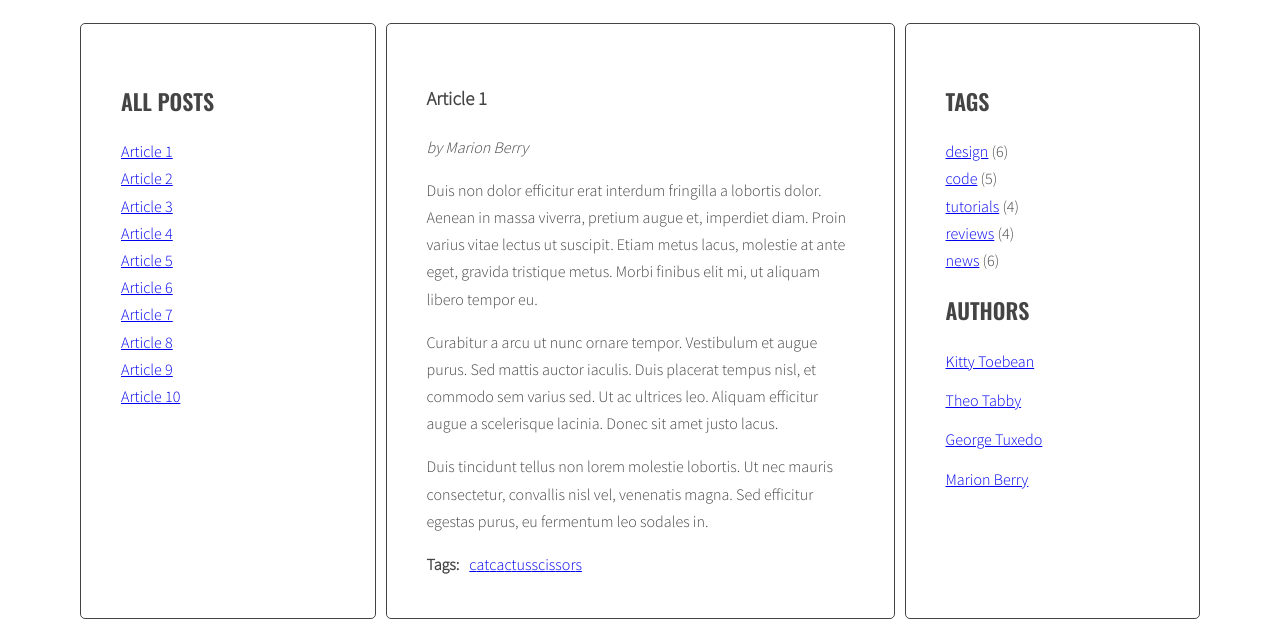
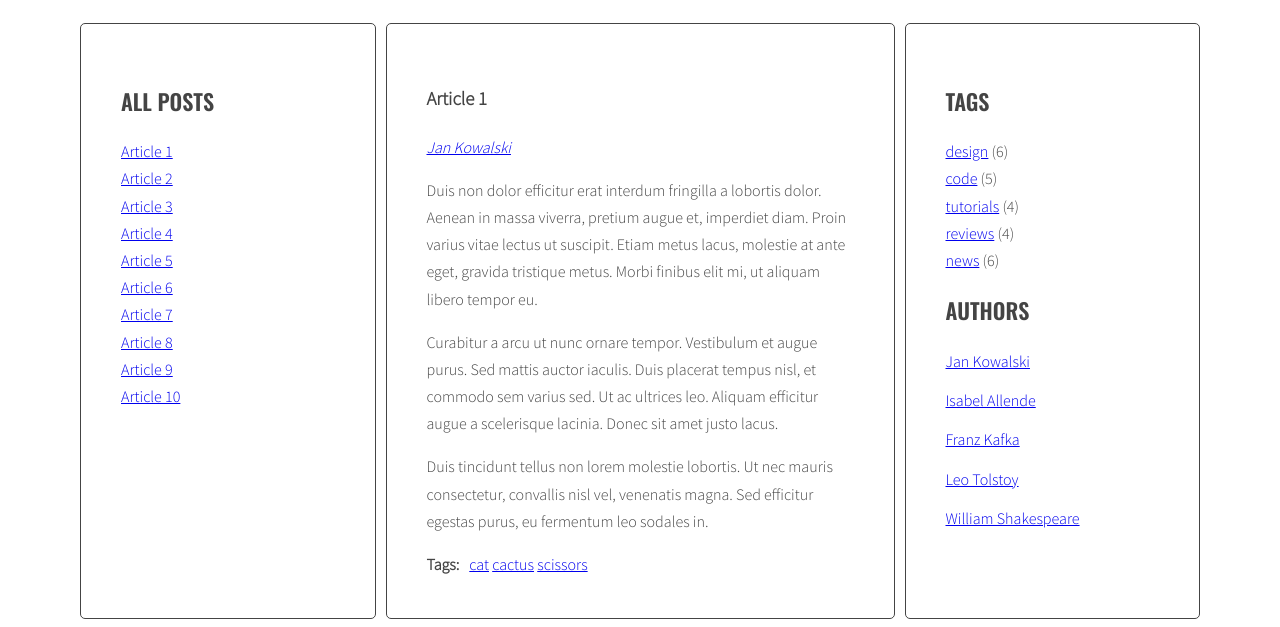
Before and after one commit to savespace/project-template, a website: page index.html in a window 1280 px wide. Shown: the part 220-847 px from the top of the page. Drawn offline with nearby package versions, Linux system fonts and the light colour scheme.

Commit message:
Add Tags & Authors

```diff
--- a/index.html
+++ b/index.html
@@ -15,7 +15,7 @@
                 <ul class="list titles"></ul>
             </aside>
             <section class="posts">
-                <article class="post active" id="article-1" data-tags="cat cactus scissors">
+                <article class="post active" id="article-1" data-tags="cat cactus scissors" data-author="Jan Kowalski">
                 <h3 class="post-title">Article 1</h3>
                 <p class="post-author">by Marion Berry</p>
                 <div class="post-content">
@@ -29,7 +29,7 @@
                     </ul>
                 </div>
                 </article>
-                <article class="post" id="article-2" data-tags="blogging content digital-marketing">
+                <article class="post" id="article-2" data-tags="blogging content digital-marketing" data-author="Isabel Allende">
                 <h3 class="post-title">Article 2</h3>
                 <p class="post-author">by Theo Tabby</p>
                 <div class="post-content">
@@ -42,7 +42,7 @@
                     <ul class="list list-horizontal"></ul>
                 </div>
                 </article>
-                <article class="post" id="article-3" data-tags="vegas plant-based healthy-eating">
+                <article class="post" id="article-3" data-tags="vegas plant-based healthy-eating" data-author="Jan Kowalski">
                 <h3 class="post-title">Article 3</h3>
                 <p class="post-author">by George Tuxedo</p>
                 <div class="post-content">
@@ -55,7 +55,7 @@
                     <ul class="list list-horizontal"></ul>
                 </div>
                 </article>
-                <article class="post" id="article-4" data-tags="AI machine-learning technology-trends">
+                <article class="post" id="article-4" data-tags="AI machine-learning technology-trends" data-author="Jan Kowalski">
                 <h3 class="post-title">Article 4</h3>
                 <p class="post-author">by Kitty Toebean</p>
                 <div class="post-content">
@@ -68,7 +68,7 @@
                     <ul class="list list-horizontal"></ul>
                 </div>
                 </article>
-                <article class="post" id="article-5" data-tags="travel hiking nature">
+                <article class="post" id="article-5" data-tags="travel hiking nature" data-author="Franz Kafka">
                 <h3 class="post-title">Article 5</h3>
                 <p class="post-author">by Marion Berry</p>
                 <div class="post-content">
@@ -81,7 +81,7 @@
                     <ul class="list list-horizontal"></ul>
                 </div>
                 </article>
-                <article class="post" id="article-6" data-tags="minimalism organization lifestyle">
+                <article class="post" id="article-6" data-tags="minimalism organization lifestyle" data-author="Franz Kafka">
                 <h3 class="post-title">Article 6</h3>
                 <p class="post-author">by George Tuxedo</p>
                 <div class="post-content">
@@ -94,7 +94,7 @@
                     <ul class="list list-horizontal"></ul>
                 </div>
                 </article>
-                <article class="post" id="article-7" data-tags="health sleep wellness">
+                <article class="post" id="article-7" data-tags="health sleep wellness" data-author="Jan Kowalski">
                 <h3 class="post-title">Article 7</h3>
                 <p class="post-author">by Kitty Toebean</p>
                 <div class="post-content">
@@ -107,7 +107,7 @@
                     <ul class="list list-horizontal"></ul>
                 </div>
                 </article>
-                <article class="post" id="article-8" data-tags="crypto investing finance">
+                <article class="post" id="article-8" data-tags="crypto investing finance" data-author="Franz Kafka">
                 <h3 class="post-title">Article 8</h3>
                 <p class="post-author">by Theo Tabby</p>
                 <div class="post-content">
@@ -120,7 +120,7 @@
                     <ul class="list list-horizontal"></ul>
                 </div>
                 </article>
-                <article class="post" id="article-9" data-tags="DIY home-office productivity">
+                <article class="post" id="article-9" data-tags="DIY home-office productivity" data-author="Leo Tolstoy">
                 <h3 class="post-title">Article 9</h3>
                 <p class="post-author">by Marion Berry</p>
                 <div class="post-content">
@@ -133,7 +133,7 @@
                     <ul class="list list-horizontal"></ul>
                 </div>
                 </article>
-                <article class="post" id="article-10" data-tags="photography landscape creative">
+                <article class="post" id="article-10" data-tags="photography landscape creative" data-author="William Shakespeare">
                 <h3 class="post-title">Article 10</h3>
                 <p class="post-author">by George Tuxedo</p>
                 <div class="post-content">
@@ -157,27 +157,8 @@
                 <li><a href="#">news</a> <span>(6)</span></li>
                 </ul>
                 <h2 class="section-title">Authors</h2>
-                <ul class="list authors">
-                <li>
-                    <a href="#">
-                    <span class="author-name">Kitty Toebean</span>
-                    </a>
-                </li>
-                <li>
-                    <a href="#">
-                    <span class="author-name">Theo Tabby</span>
-                    </a>
-                </li>
-                <li>
-                    <a href="#">
-                    <span class="author-name">George Tuxedo</span>
-                    </a>
-                </li>
-                <li>
-                    <a href="#">
-                    <span class="author-name">Marion Berry</span>
-                    </a>
-                </li>
+                <ul class="list authors authors-list">
+
                 </ul>
             </aside>
             </main>
--- a/js/script.js
+++ b/js/script.js
@@ -3,13 +3,13 @@
 const optArticleSelector = '.post',
   optTitleSelector = '.post-title',
   optTitleListSelector = '.titles',
-  optArticleTagsSelector = '.post-tags .list';
+  optArticleTagsSelector = '.post-tags .list',
+  optArticleAuthorSelector = '.post-author',
+  optAuthorsListSelector = '.authors-list';
 
 function titleClickHandler(event) {
   event.preventDefault();
-
   const clickedElement = this;
-  console.log('Link was clicked!', clickedElement);
 
   const activeLinks = document.querySelectorAll('.titles a.active');
   for (const activeLink of activeLinks) {
@@ -30,25 +30,17 @@ function titleClickHandler(event) {
   }
 }
 
-function generateTitleLinks() {
-  /* remove contents of titleList */
-  /* ... */
-
-  /* find all the articles and save them to variable: articles */
-  /* ... */
-
+function generateTitleLinks(customSelector = '') {
   const titleList = document.querySelector(optTitleListSelector);
   titleList.innerHTML = '';
 
-  const articles = document.querySelectorAll(optArticleSelector);
+  const articles = document.querySelectorAll(optArticleSelector + customSelector);
   let html = '';
 
   for (let article of articles) {
     const articleId = article.getAttribute('id');
     const articleTitle = article.querySelector(optTitleSelector).innerHTML;
-
-    const linkHTML = '<li><a href="#' + articleId + '"><span>' + articleTitle + '</span></a></li>';
-    html += linkHTML;
+    html += '<li><a href="#' + articleId + '"><span>' + articleTitle + '</span></a></li>';
   }
 
   titleList.innerHTML = html;
@@ -59,31 +51,120 @@ function generateTitleLinks() {
   }
 }
 
-
 function generateTags() {
   const articles = document.querySelectorAll(optArticleSelector);
   for (let article of articles) {
     const tagWrapper = article.querySelector(optArticleTagsSelector);
     if (!tagWrapper) continue;
 
-    let html = '';
-
     const articleTags = article.getAttribute('data-tags');
     if (!articleTags) {
       tagWrapper.innerHTML = '';
+      continue;
     }
 
-    const tagsArray = articleTags.split('').filter(Boolean);
+    const tagsArray = articleTags.split(' ').filter(Boolean);
+    let html = '';
 
     for (let tag of tagsArray) {
-      const linkHTML = '<li><a href="#tag-' + tag + '">' + tag + '</a></li>';
-      html += linkHTML;
-      console.log(articleTags);
+      html += '<li><a href="#tag-' + tag + '">' + tag + '</a></li> ';
     }
 
     tagWrapper.innerHTML = html;
   }
 }
 
+function tagClickHandler(event){
+  event.preventDefault();
+  const clickedElement = this;
+  const href = clickedElement.getAttribute('href');
+  const tag = href.replace('#tag-', '');
+
+  const activeTagLinks = document.querySelectorAll('a.active[href^="#tag-"]');
+  for (let activeLink of activeTagLinks) {
+    activeLink.classList.remove('active');
+  }
+
+  const tagLinks = document.querySelectorAll('a[href="' + href + '"]');
+  for (let tagLink of tagLinks) {
+    tagLink.classList.add('active');
+  }
+
+  generateTitleLinks('[data-tags~="' + tag + '"]');
+}
+
+function addClickListenersToTags(){
+  const tagLinks = document.querySelectorAll('a[href^="#tag-"]');
+  for (let tagLink of tagLinks) {
+    tagLink.addEventListener('click', tagClickHandler);
+  }
+}
+
+function generateAuthorsInArticles() {
+  const articles = document.querySelectorAll(optArticleSelector);
+  for (let article of articles) {
+    const authorWrapper = article.querySelector(optArticleAuthorSelector);
+    if (!authorWrapper) continue;
+
+    const author = article.getAttribute('data-author');
+    authorWrapper.innerHTML = '<a href="#author-' + author + '">' + author + '</a>';
+  }
+}
+
+function generateAuthorsSidebar() {
+  const articles = document.querySelectorAll(optArticleSelector);
+  const authors = {};
+
+  for (let article of articles) {
+    const author = article.getAttribute('data-author');
+    if (author) authors[author] = true;
+  }
+
+  const authorsListContainer = document.querySelector(optAuthorsListSelector);
+  if (!authorsListContainer) return;
+
+  let html = '';
+  for (let author in authors) {
+    html += '<li><a href="#author-' + author + '">' + author + '</a></li>';
+  }
+
+  authorsListContainer.innerHTML = html;
+
+  const authorLinks = authorsListContainer.querySelectorAll('a');
+  for (let link of authorLinks) {
+    link.addEventListener('click', authorClickHandler);
+  }
+}
+
+function authorClickHandler(event) {
+  event.preventDefault();
+  const clickedElement = this;
+  const href = clickedElement.getAttribute('href');
+  const author = href.replace('#author-', '');
+
+  const activeAuthorLinks = document.querySelectorAll('a.active[href^="#author-"]');
+  for (let activeLink of activeAuthorLinks) {
+    activeLink.classList.remove('active');
+  }
+
+  const authorLinks = document.querySelectorAll('a[href="' + href + '"]');
+  for (let authorLink of authorLinks) {
+    authorLink.classList.add('active');
+  }
+
+  generateTitleLinks('[data-author="' + author + '"]');
+}
+
+function addClickListenersToAuthors() {
+  const authorLinks = document.querySelectorAll('a[href^="#author-"]');
+  for (let authorLink of authorLinks) {
+    authorLink.addEventListener('click', authorClickHandler);
+  }
+}
+
 generateTitleLinks();
 generateTags();
+addClickListenersToTags();
+generateAuthorsInArticles();
+generateAuthorsSidebar();
+addClickListenersToAuthors();
```
